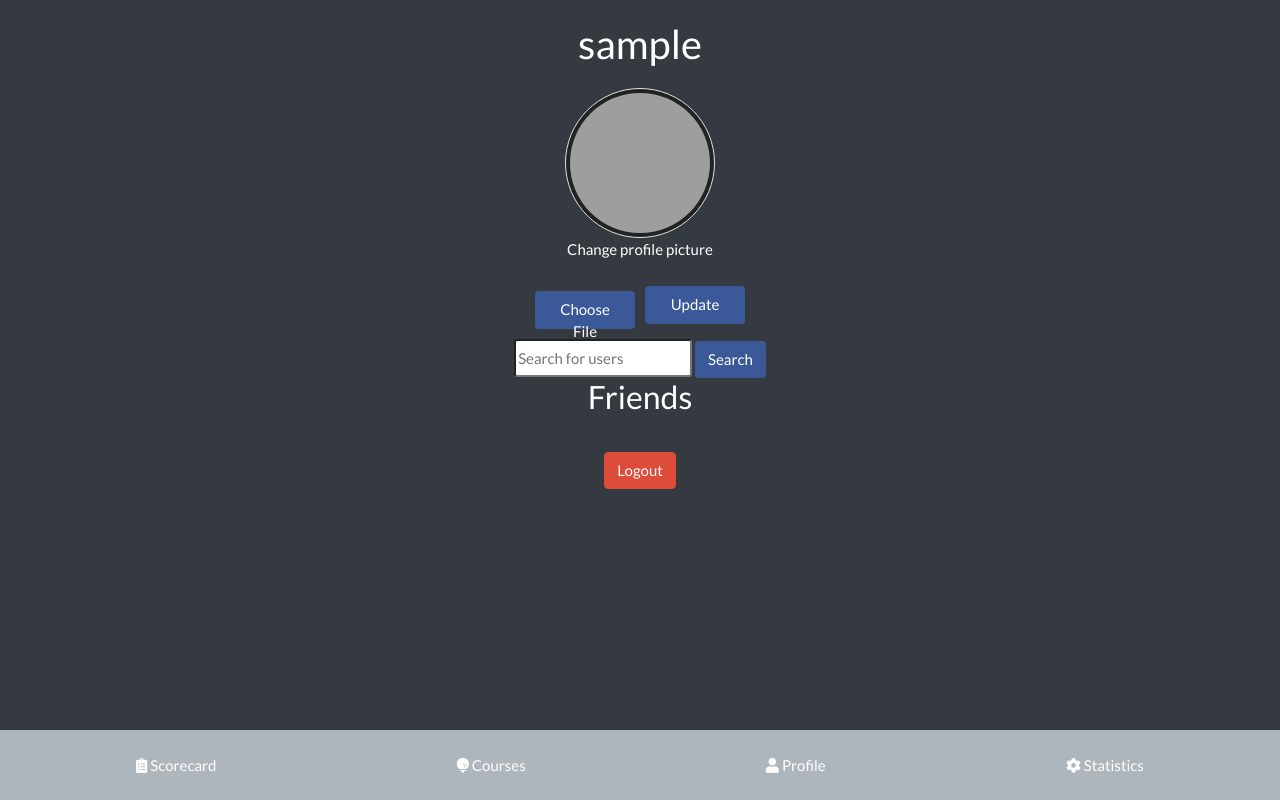
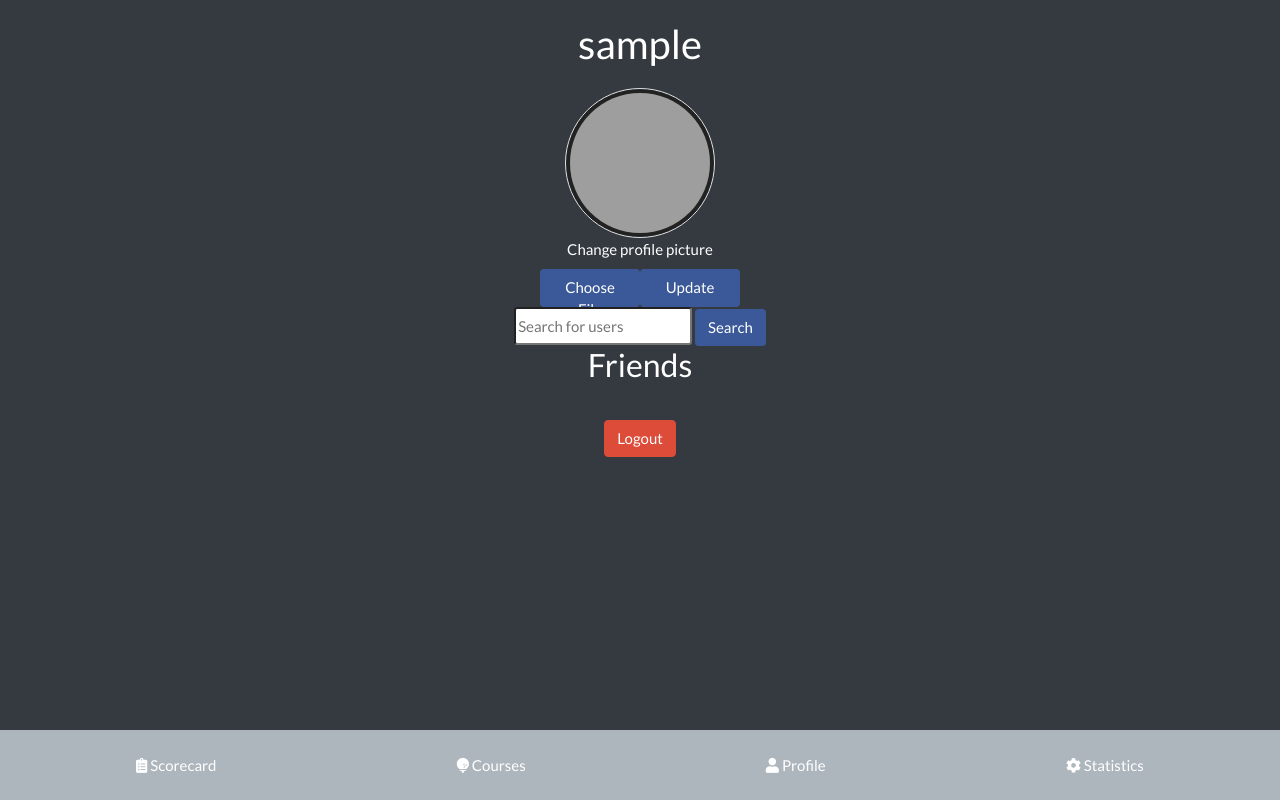
Before and after one commit to webcamleif/dg, a Flask app: page /profile in a window 1280 px wide. Run offline with Flask 3, Linux system fonts and the light colour scheme; the visitor is signed in with stand-in values (Sample User, id 1); data that the repository does not hold is empty; some libraries are stand-ins or nearby versions; grey boxes are pictures that could not be loaded.

Commit message:
Styling profile

```diff
--- a/static/styles.css
+++ b/static/styles.css
@@ -429,39 +429,9 @@ tr:hover {
     height: 50px;        /* Adjust height as needed */
     margin-right: 10px;  /* Space between image and text */
 }
-#update-button {
-    margin-bottom: 20px; /* Adjust value as needed */
-}
-#logout-button {
-    position: fixed;
-    bottom: 20px; /* Adjust value as needed */
-    left: 50%;
-    transform: translateX(-50%);
-}
-label[for="picture"] {
-    margin-top: 20px; /* Adjust value as needed */
-}
-.profile-pic-update label {
-    display: block;
-    margin-bottom: 10px;
-}
 
 .button-group {
     display: flex;
-    gap: 10px;
-}
-.profile-pic-update {
-    text-align: center;
-}
-
-.button-group {
-    display: flex;
-    align-items: center;
-    justify-content: center;
-}
-
-.button-wrapper {
-    display: inline-flex;
     align-items: center;
     justify-content: center;
 }
```
